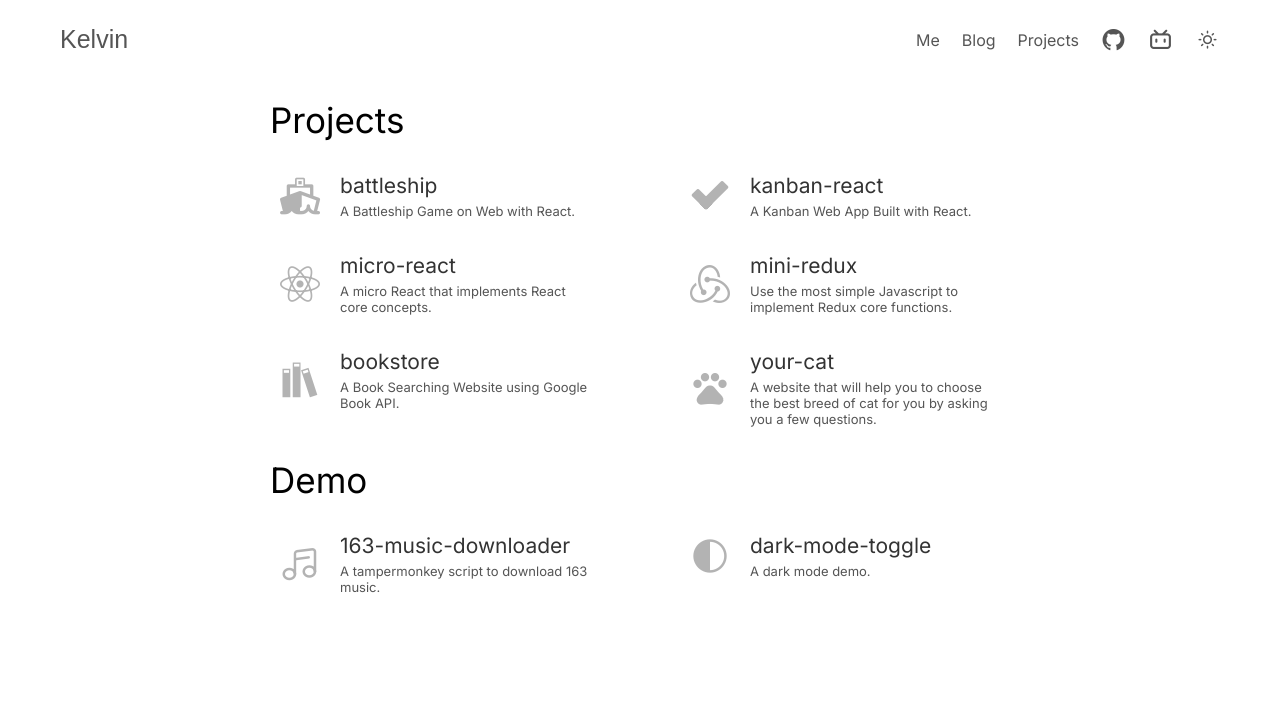
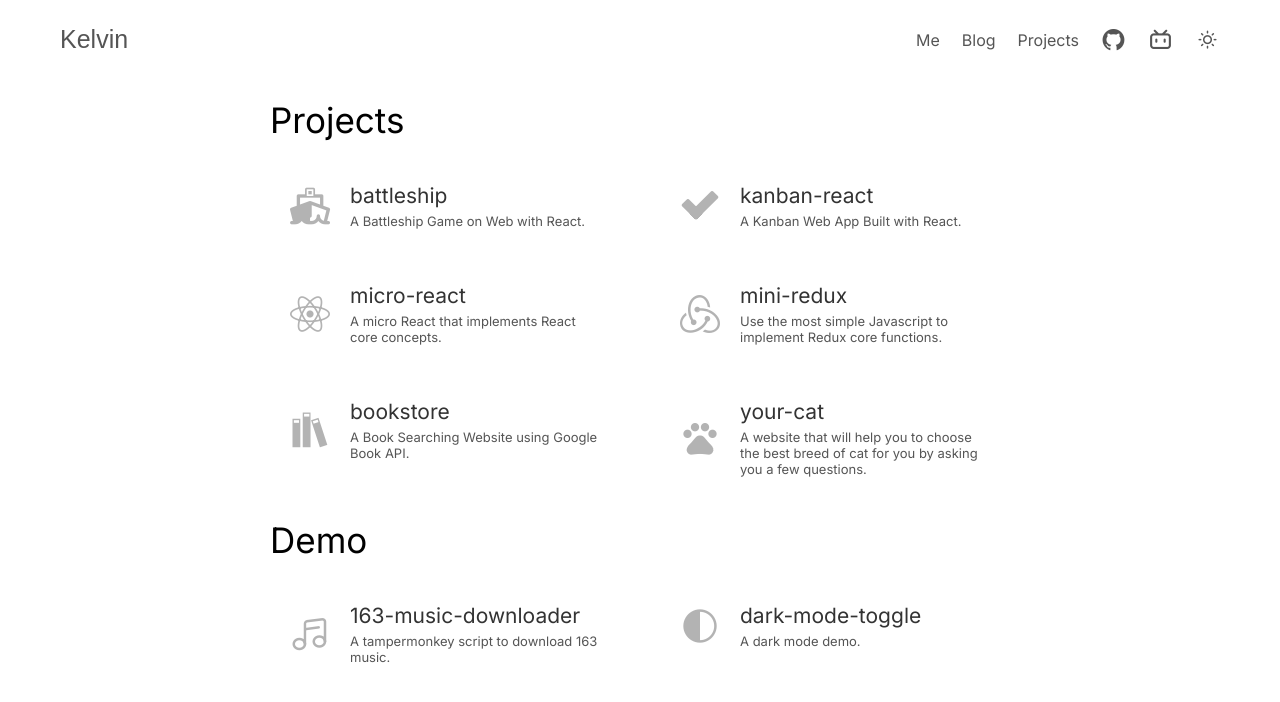
Before and after one commit to KelvinQiu802/portfolio, a Next.js app: page /project in a window 1280 px wide. Shown: the top 702 px of the page. Built offline with nearby package versions, Linux system fonts and the light colour scheme; a web font is replaced by a local one.

Commit message:
feat: item hover bg

```diff
--- a/styles/Project.module.css
+++ b/styles/Project.module.css
@@ -9,6 +9,8 @@
   display: flex;
   align-items: center;
   gap: 20px;
+  padding: 10px;
+  transition: 0.3s;
 }
 
 .icon {
@@ -45,6 +47,11 @@
   justify-content: space-between;
   padding: 10px;
   row-gap: 30px;
+}
+
+.item:hover {
+  background-color: var(--surface4);
+  border-radius: 10px;
 }
 
 .item:hover .icon {
--- a/styles/globals.css
+++ b/styles/globals.css
@@ -49,6 +49,7 @@ html.dark {
   --surface1: #cccccc;
   --surface2: #f2f2f2;
   --surface3: #ffffff;
+  --surface4: #f9f9f9;
   --element1: #555555;
   --element2: #333333;
   --element3: #000000;
@@ -78,6 +79,7 @@ html.dark {
   --surface1: #ebebeb;
   --surface2: #333333;
   --surface3: #121212;
+  --surface4: #191919;
   --element1: #d5d5d5;
   --element2: #cccccc;
   --element3: #ffffff;
```
